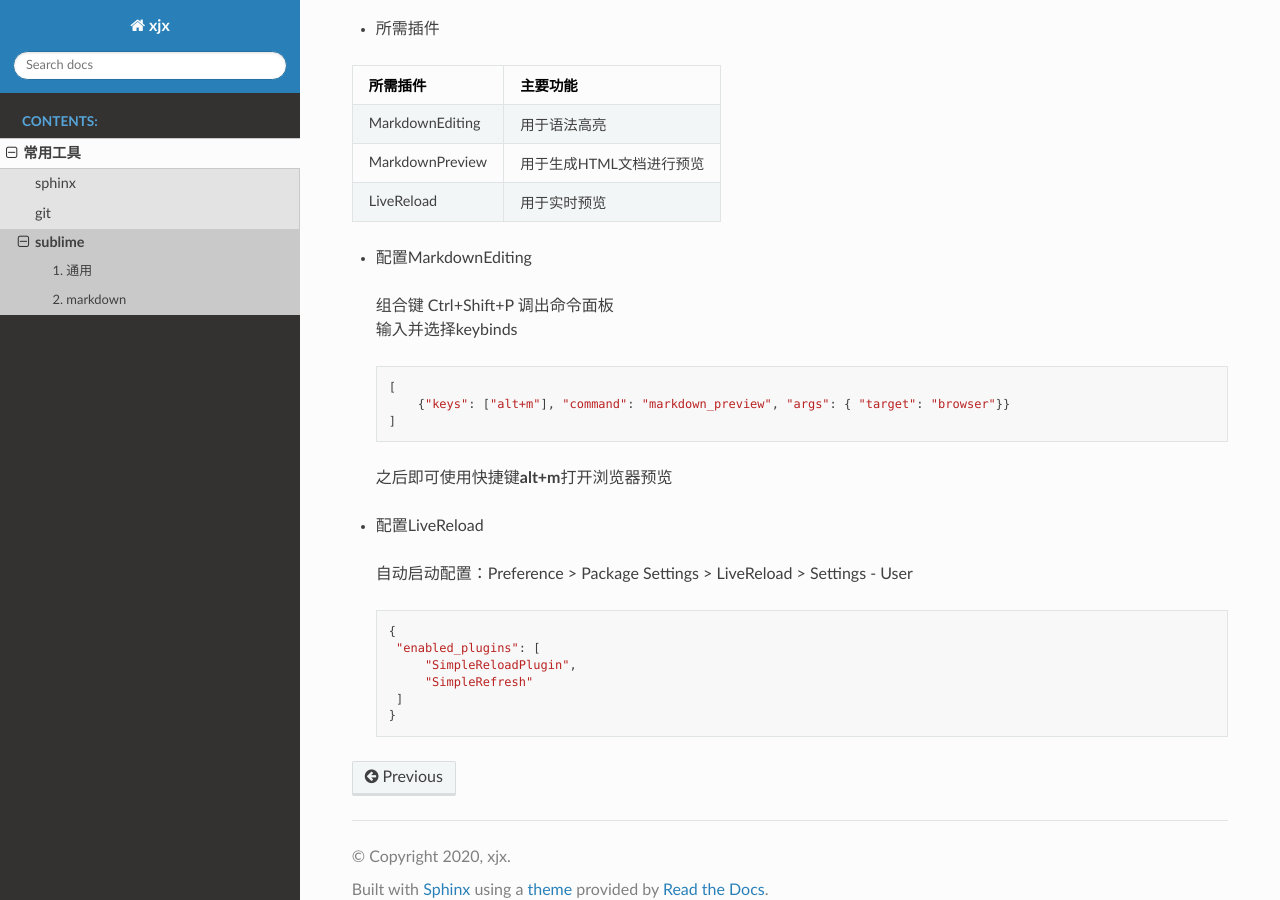
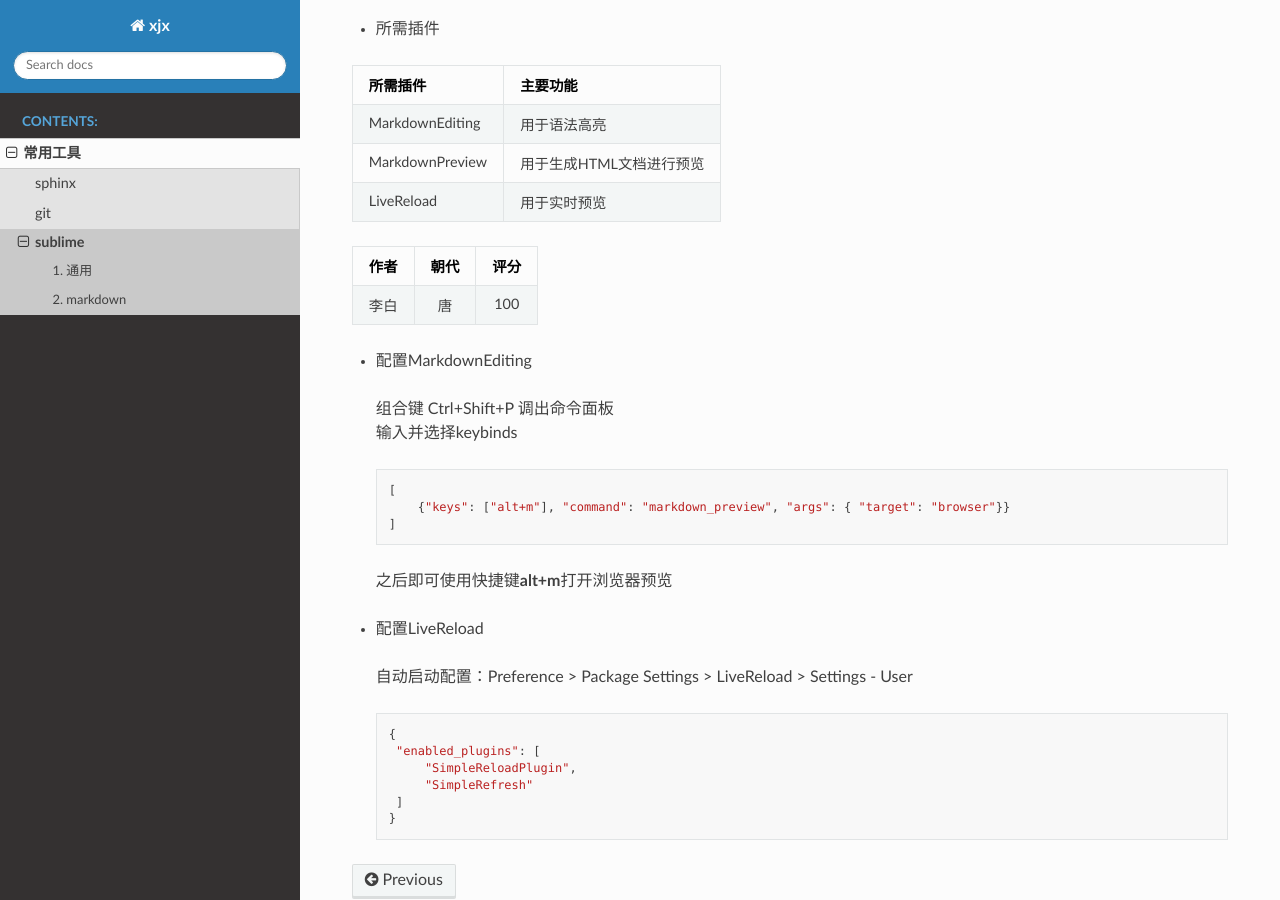
Before and after one commit to zzpandaman/wiki, a Sphinx documentation site: the page built from source/tools/sublime.md, in a window 1280 px wide and 900 px high, scrolled down 788 px. Built offline with Sphinx 7.4.7 and the Read the Docs theme 2.0.0, drawn with Linux system fonts in a browser that asks for light colours.

Commit message:
update tools

```diff
--- a/source/tools/sublime.md
+++ b/source/tools/sublime.md
@@ -37,6 +37,10 @@
 | MarkdownPreview | 用于生成HTML文档进行预览 |
 | LiveReload      | 用于实时预览             |
 
+ | 作者 | 朝代 | 评分 |
+ | :--: | :--: | :--: |
+ | 李白 |  唐  | 100  |
+
 - 配置MarkdownEditing
 
 >组合键 Ctrl+Shift+P 调出命令面板<br>
```
